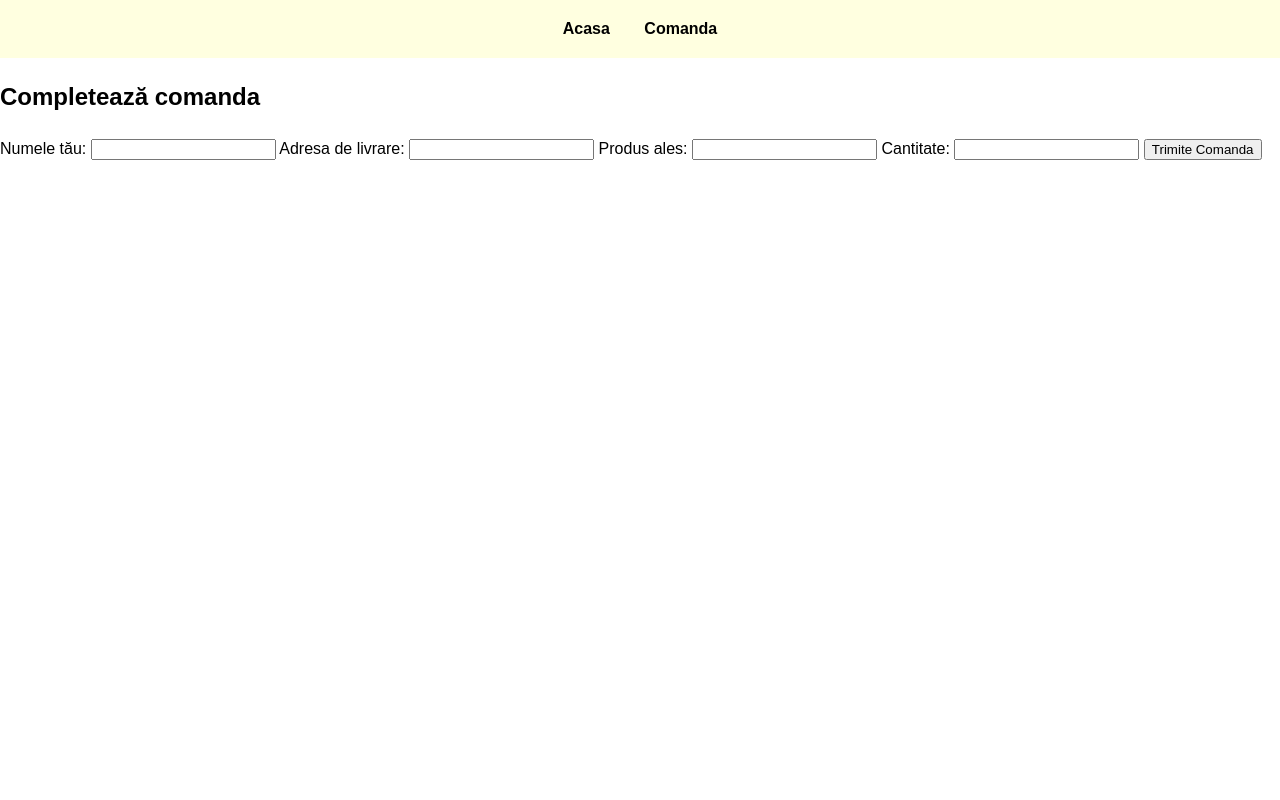
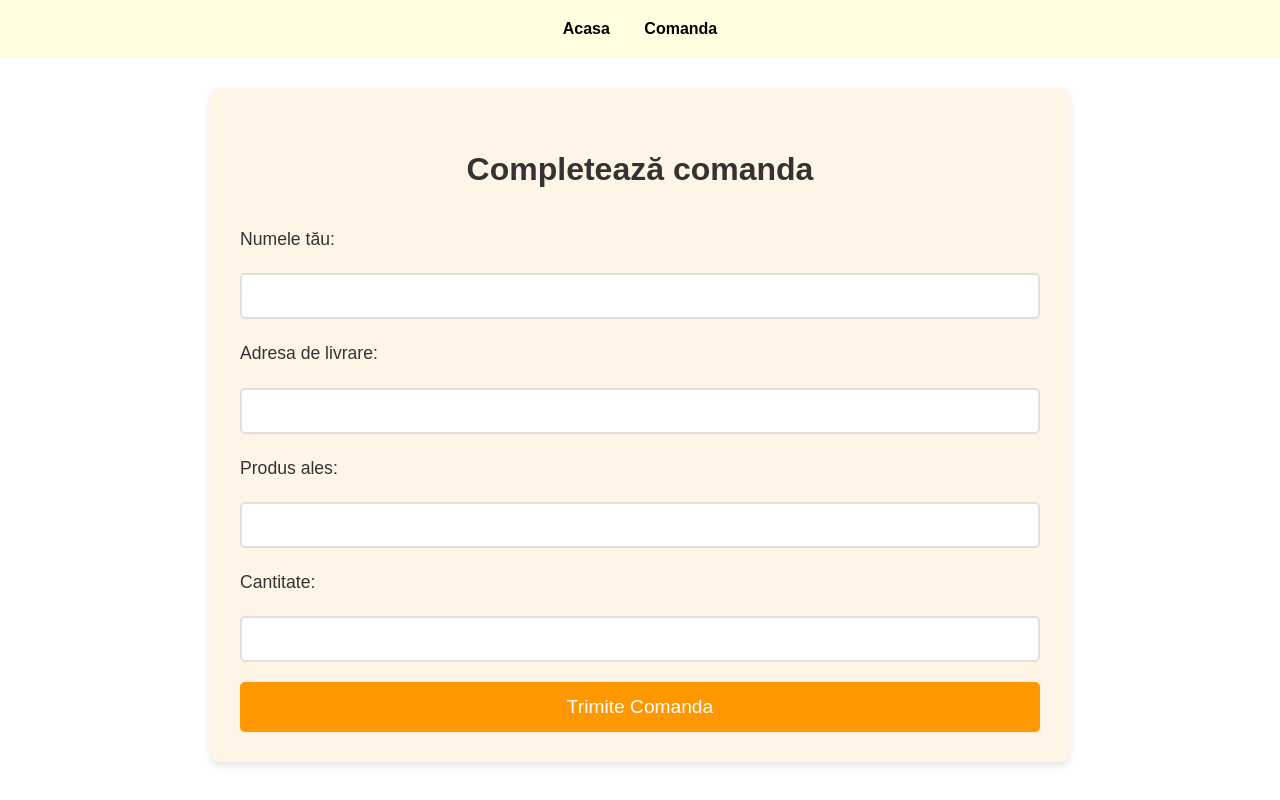
Before and after one commit to GrosuSergiu/Landing-Page, a plain HTML site: page comanda.html in a window 1280 px wide. Drawn offline with Linux system fonts and the light colour scheme.

Commit message:
Am schimbat stilul paginii de comanda

```diff
--- a/style.css
+++ b/style.css
@@ -235,3 +235,90 @@ body {
     border-radius: 10px;
     box-shadow: 5px 5px 15px rgba(0, 0, 0, 0.2);
 }
+
+/* Stil pentru pagina de comanda */
+.comanda {
+    max-width: 800px;
+    margin: 30px auto;
+    padding: 30px;
+    background-color: #fff5e6;
+    border-radius: 10px;
+    box-shadow: 0 4px 8px rgba(0, 0, 0, 0.1);
+}
+
+.comanda h2 {
+    text-align: center;
+    font-size: 2em;
+    margin-bottom: 30px;
+    color: #333;
+}
+
+form {
+    display: flex;
+    flex-direction: column;
+    gap: 20px;
+}
+
+form label {
+    font-size: 1.1em;
+    color: #333;
+}
+
+form input[type="text"],
+form input[type="number"] {
+    padding: 12px;
+    font-size: 1em;
+    border: 2px solid #e0e0e0;
+    border-radius: 5px;
+    width: 100%;
+    box-sizing: border-box;
+    transition: border-color 0.3s ease;
+}
+
+form input[type="text"]:focus,
+form input[type="number"]:focus {
+    border-color: #ff9800;
+    outline: none;
+}
+
+form input[type="submit"] {
+    background-color: #ff9800;
+    color: white;
+    padding: 14px;
+    font-size: 1.2em;
+    border: none;
+    border-radius: 5px;
+    cursor: pointer;
+    transition: background-color 0.3s, transform 0.3s;
+}
+
+form input[type="submit"]:hover {
+    background-color: #ff6f00;
+    transform: translateY(-3px);
+}
+
+form input[type="submit"]:active {
+    transform: translateY(1px);
+}
+
+/* Stiluri pentru navbar (pentru uniformitate) */
+.navbar {
+    background-color: lightyellow;
+    padding: 1em;
+    text-align: center;
+    position: sticky;
+    top: 0;
+    z-index: 1000;
+}
+
+.navbar a {
+    margin: 0 15px;
+    text-decoration: none;
+    color: black;
+    font-weight: bold;
+    transition: color 0.5s;
+}
+
+.navbar a:hover {
+    color: darkorange;
+}
```
